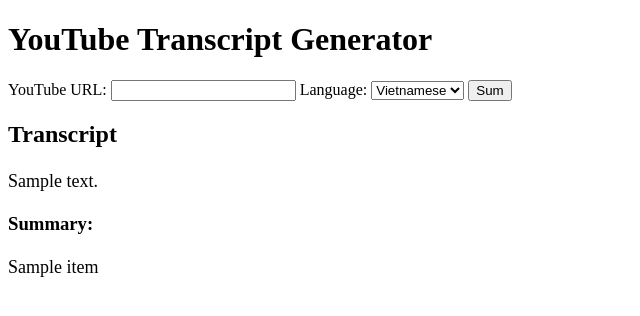
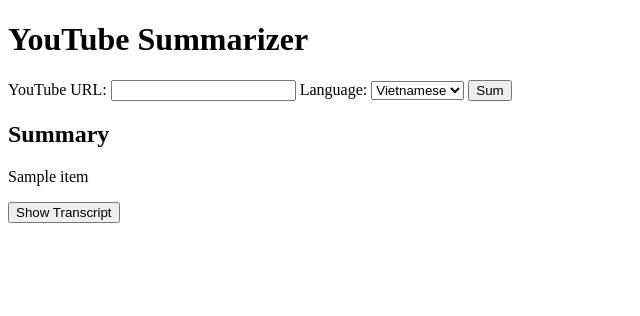
Before and after one commit to enderphan94/youtube-sum, a Flask app: template templates/index.html in a window 1280 px wide. Shown: the top 316 px of the page, without its empty margins (0-640 px from the left). Run offline with Flask 3, Linux system fonts and the light colour scheme; the template is opened without the code that fills it: most values are stand-ins (such as "Sample title", 1, 10 or a date in 2020).

Commit message:
show/hide transcript

```diff
--- a/templates/index.html
+++ b/templates/index.html
@@ -10,10 +10,17 @@
         .summary-list {
             list-style-type: none;
             padding-left: 0;
-            font-family: PublicoText; font-size: 18px; line-height: 27px;
         }
         .summary-list li {
             margin-bottom: 10px;
+        }
+        #loading {
+            display: none;
+            font-size: 20px;
+            text-align: center;
+        }
+        #transcript-content {
+            display: none;
         }
     </style>
     <script>
@@ -22,21 +29,40 @@
             return urlObj.searchParams.get("v");
         }
 
+        function toggleTranscript() {
+            const transcriptContent = document.getElementById('transcript-content');
+            const toggleButton = document.getElementById('toggle-transcript-btn');
+            if (transcriptContent.style.display === 'none') {
+                transcriptContent.style.display = 'block';
+                toggleButton.textContent = 'Hide Transcript';
+            } else {
+                transcriptContent.style.display = 'none';
+                toggleButton.textContent = 'Show Transcript';
+            }
+        }
+
         function submitForm() {
             const urlInput = document.getElementById("youtube-url").value;
             const videoId = extractVideoId(urlInput);
+            const loadingIndicator = document.getElementById('loading');
 
             if (videoId) {
                 document.getElementById("video-id").value = videoId;
                 document.getElementById("transcript-form").submit();
+                loadingIndicator.style.display = 'block'; // Show loading indicator
             } else {
                 alert("Please enter a valid YouTube URL.");
             }
         }
+
+        window.onload = function() {
+            const loadingIndicator = document.getElementById('loading');
+            loadingIndicator.style.display = 'none'; // Hide loading indicator when page loads
+        }
     </script>
 </head>
 <body>
-    <h1>YouTube Transcript Generator</h1>
+    <h1>YouTube Summarizer</h1>
     <form id="transcript-form" action="/" method="post">
         <label for="youtube-url">YouTube URL:</label>
         <input type="text" id="youtube-url" name="youtube-url" required>
@@ -49,13 +75,11 @@
         <button type="button" onclick="submitForm()">Sum</button>
     </form>
 
-    <h2>Transcript</h2>
-    <div id="corrected-transcript">
-        {% if corrected_text %}
-        <p style="font-family: PublicoText; font-size: 18px; line-height: 27px;">{{ corrected_text }}</p>
-        {% endif %}
+    <div id="loading">Loading...</div>
+
+    <h2>Summary</h2>
+    <div id="summary">
         {% if summary_list %}
-        <h3>Summary:</h3>
         <ul class="summary-list">
             {% for item in summary_list %}
                 <li>{{ item }}</li>
@@ -65,5 +89,15 @@
         <p>No summary available.</p>
         {% endif %}
     </div>
+
+    <button id="toggle-transcript-btn" onclick="toggleTranscript()">Show Transcript</button>
+    <div id="transcript-content">
+        <h2>Transcript</h2>
+        <div id="corrected-transcript">
+            {% if corrected_text %}
+            <p style="font-family: PublicoText; font-size: 18px; line-height: 27px;">{{ corrected_text }}</p>
+            {% endif %}
+        </div>
+    </div>
 </body>
 </html>
```
